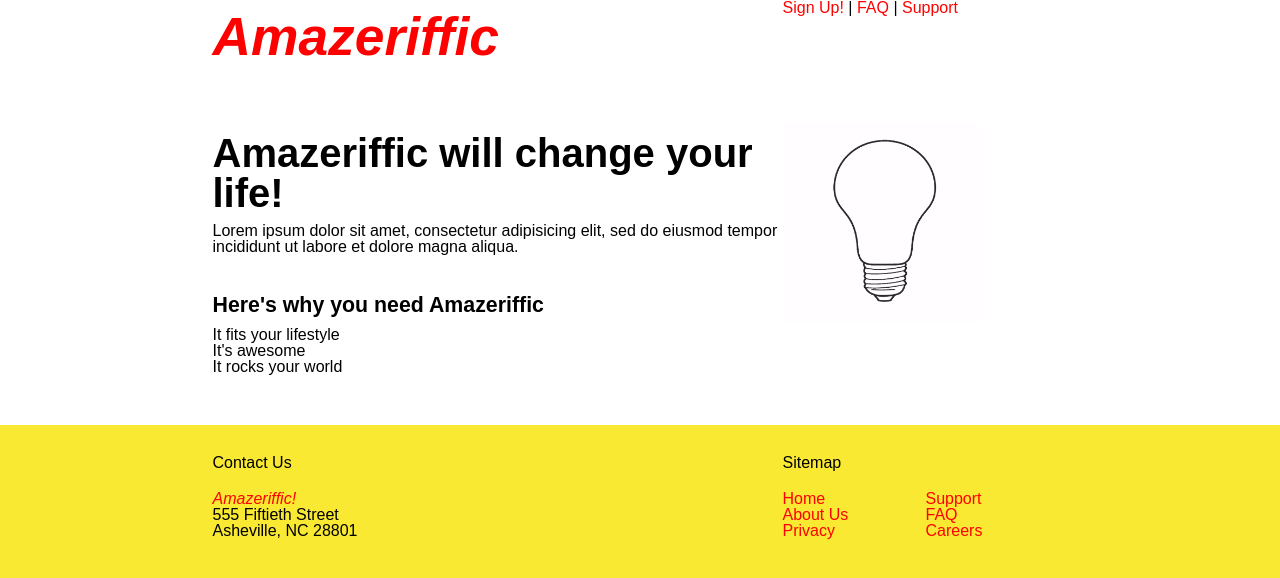
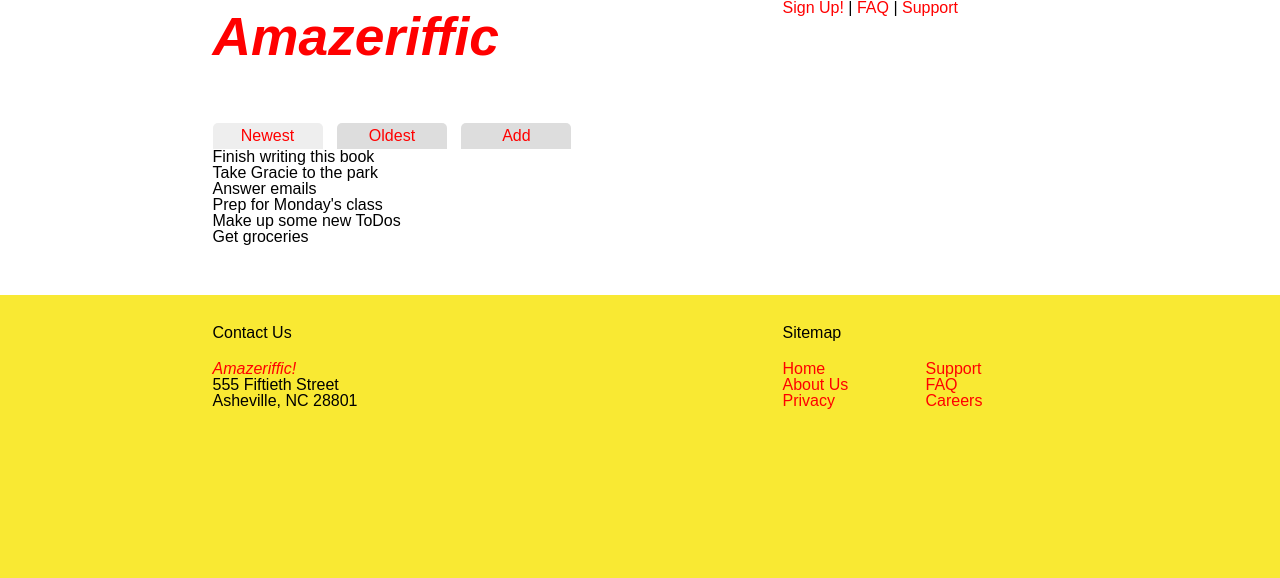
Before and after one commit to mjwelch-lewis/Amazeriffic-Project, a website: page static/index.html in a window 1280 px wide. Drawn offline with nearby package versions, Linux system fonts and the light colour scheme; a web font is replaced by a local one.

Commit message:
Update index.html and style.css, added app.js

```diff
--- /dev/null
+++ b/static/app.js
@@ -0,0 +1,66 @@
+var main = function () {
+    "use strict";
+
+    //array containing todo list
+    var toDos = ["Get groceries",
+                 "Make up some new ToDos",
+                 "Prep for Monday's class",
+                 "Answer emails",
+                 "Take Gracie to the park",
+                 "Finish writing this book"];
+
+    //iterates through all three tabs
+    $(".tabs a span").toArray().forEach(function (element) {
+        var $element = $(element);
+
+        //click event handler
+        $element.on("click", function () {
+            var $content,
+                $input,
+                $button,
+                i;
+
+            $(".tabs a span").removeClass("active");
+            $element.addClass("active");
+            $("main .content").empty();
+
+            if ($element.parent().is(":nth-child(1)")) {
+                //prints newest first
+                $content = $("<ul>");
+                for (i = toDos.length-1; i >= 0; i--) {
+                    $content.append($("<li>").text(toDos[i]));
+                }
+            }
+            else if ($element.parent().is(":nth-child(2)")) {
+                //prints oldest first
+                $content = $("<ul>");
+                toDos.forEach(function (todo) {
+                    $content.append($("<li>").text(todo));
+                });
+            }
+            else if ($element.parent().is(":nth-child(3)")) {
+                //displays button and text field to add todo item
+                $input = $("<input>"),
+                $button = $("<button>").text("+");
+
+                $button.on("click", function () {
+                    if ($input.val() !== "") {
+                        toDos.push($input.val());
+                        $input.val("");
+                    }
+                });
+
+                $content = $("<div>").append($input).append($button);
+            }
+
+            $("main .content").append($content);
+
+            return false;
+        });
+    });
+
+    //triggers a click event when the page loads
+    $(".tabs a:first-child span").trigger("click");
+};
+
+$(document).ready(main);
--- a/static/index.html
+++ b/static/index.html
@@ -23,23 +23,22 @@
 
         <main>
             <div class="container">
-                <div class="info">
-                    <h2>Amazeriffic will change your life!</h2>
-                    <p>Lorem ipsum dolor sit amet, consectetur adipisicing elit, sed do
-                       eiusmod tempor incididunt ut labore et dolore magna aliqua.</p>
-
-                    <h3>Here's why you need Amazeriffic</h3>
+                <div class="tabs">
+                    <a href="#"><span class="active">Newest</span></a>
+                    <a href="#"><span>Oldest</span></a>
+                    <a href="#"><span>Add</span></a>
+                </div>
+                <div class="content">
                     <ul>
-                        <li>It fits your lifestyle</li>
-                        <li>It's awesome</li>
-                        <li>It rocks your world</li>
+                        <li>Get Groceries</li>
+                        <li>Make up some new ToDos</li>
+                        <li>Prep for Monday's class</li>
+                        <li>Answer recruiter emails on LinkedIn</li>
+                        <li>Take Gracie to the park</li>
+                        <li>Finish writing book</li>
                     </ul>
                 </div>
-
-                <div class="image">
-                    <img src="lightbulb.png" alt="an image of a lightbulb" style="width:200px;height:200px;">
-                </div>
-            </div>
+              </div>
         </main>
 
         <footer>
@@ -70,5 +69,6 @@
 
         </footer>
 
+        <script src="http://code.jquery.com/jquery-2.0.3.min.js"></script>
+        <script src="app.js"></script>
     </body>
-</html>
--- a/static/style.css
+++ b/static/style.css
@@ -107,3 +107,17 @@ a:hover {
     float: right;
     width: 142px;
 }
+
+.tabs a span {
+    display: inline-block;
+    border-radius: 5px 5px 0 0;
+    width: 100px;
+    margin-right: 10px;
+    text-align: center;
+    background: #ddd;
+    padding: 5px;
+}
+
+.tabs a span.active {
+    background: #eee;
+}
```
